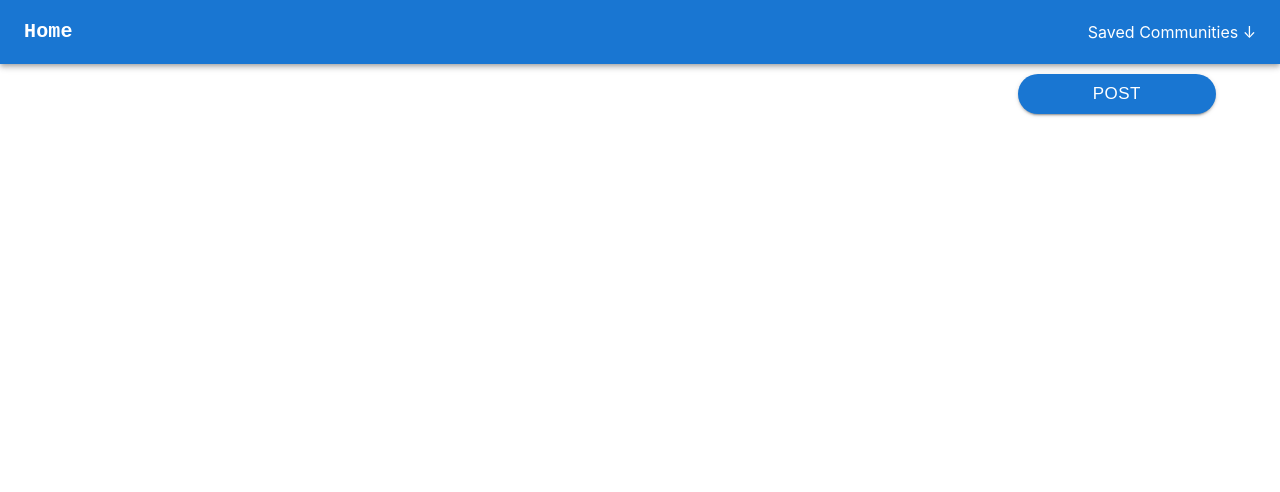
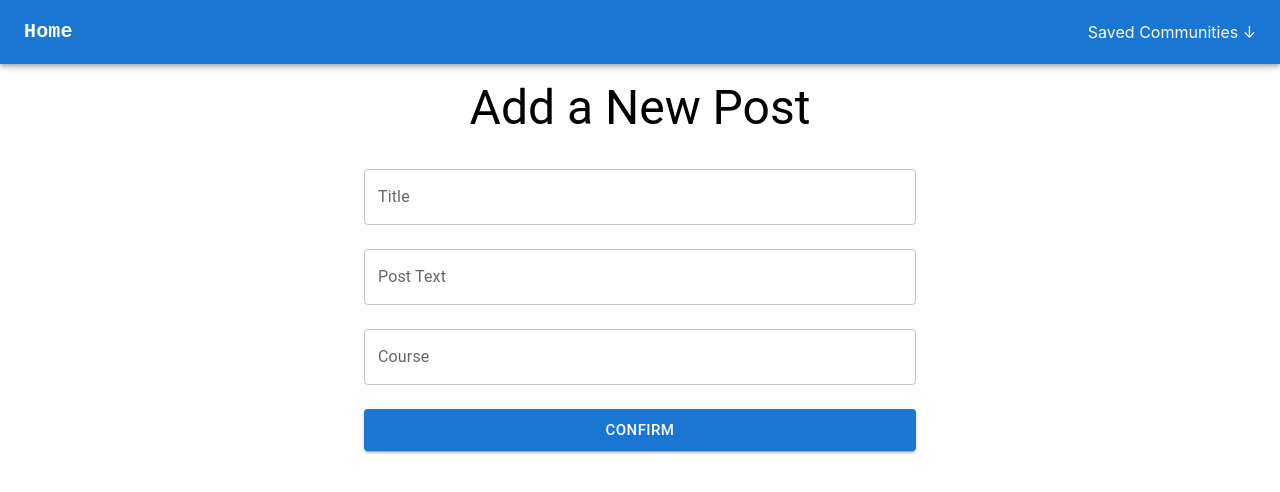
Before and after one commit to cornellh4i/newbie-hackathon, a React (Create React App) app in the folder frontend/: page /createpost in a window 1280 px wide. Shown: the top 492 px of the page. Built offline with nearby package versions, Linux system fonts and the light colour scheme.

Commit message:
added a frontend for create post page

```diff
--- a/frontend/package.json
+++ b/frontend/package.json
@@ -16,6 +16,7 @@
     "@types/react-dom": "^18.0.0",
     "react": "^18.2.0",
     "react-dom": "^18.2.0",
+    "react-router-dom": "^6.16.0",
     "react-scripts": "5.0.1",
     "typescript": "^4.9.5",
     "web-vitals": "^3.1.1"
--- a/frontend/src/App.tsx
+++ b/frontend/src/App.tsx
@@ -3,13 +3,19 @@ import logo from './logo.svg';
 import './App.css';
 import Navbar from './components/Navbar';
 import PostButton from './components/PostButton';
+import { BrowserRouter, Routes, Route, Link } from "react-router-dom";
+import CreatePostPage from './pages/CreatePostPage';
+import HomePage from './pages/HomePage';
 
 function App() {
   return (
     <div className="App">
-      <Navbar />
-      <PostButton />
-
+      <BrowserRouter>
+        <Routes>
+          <Route index element={<HomePage />} />
+          <Route path='/createpost' element={<CreatePostPage />} />
+        </Routes>
+      </BrowserRouter>
     </div>
   );
 }
--- /dev/null
+++ b/frontend/src/pages/CreatePostPage.tsx
@@ -0,0 +1,74 @@
+import React, { useState } from 'react';
+import AppBar from '@mui/material/AppBar';
+import Box from '@mui/material/Box';
+import Container from '@mui/material/Container';
+import Toolbar from '@mui/material/Toolbar';
+import Typography from '@mui/material/Typography';
+import TextField from '@mui/material/TextField';
+import TextareaAutosize from '@mui/material/TextareaAutosize';
+import Button from '@mui/material/Button';
+import Navbar from '../components/Navbar';
+import { Link, useNavigate } from 'react-router-dom';
+
+export default function CreatePostPage() {
+  const [title, setTitle] = useState('');
+  const [postText, setPostText] = useState('');
+  const [course, setCourse] = useState('');
+
+  const navigate = useNavigate();
+
+  const handleSubmit = () => {
+    if (!title || !postText || !course) {
+      window.alert('Please fill in all fields');
+      return;
+    }
+    // Add your createPost function here if needed
+    // createPost(title, postText, comments, upvotes, course);
+    navigate('/');
+  };
+
+  return (
+    <div>
+      <Navbar />
+      <Container maxWidth="sm">
+        <Typography variant="h3" gutterBottom style={{ marginTop: '16px' }}>
+          Add a New Post
+        </Typography>
+        <TextField
+          label="Title"
+          variant="outlined"
+          fullWidth
+          value={title}
+          onChange={(e) => setTitle(e.target.value)}
+          margin="normal"
+        />
+        <TextField
+          label="Post Text"
+          variant="outlined"
+          fullWidth
+          value={postText}
+          onChange={(e) => setPostText(e.target.value)}
+          margin="normal"
+        />
+        <TextField
+          label="Course"
+          variant="outlined"
+          fullWidth
+          value={course}
+          onChange={(e) => setCourse(e.target.value)}
+          margin="normal"
+        />
+        <Button
+          variant="contained"
+          color="primary"
+          fullWidth
+          size="large"
+          onClick={handleSubmit}
+          style={{ marginTop: '16px' }}
+        >
+          Confirm
+        </Button>
+      </Container>
+    </div>
+  );
+}
--- /dev/null
+++ b/frontend/src/pages/HomePage.tsx
@@ -0,0 +1,14 @@
+import React from 'react';
+import logo from './logo.svg';
+import Navbar from '../components/Navbar';
+import PostButton from '../components/PostButton';
+import { BrowserRouter, Routes, Route, Link } from "react-router-dom";
+
+export default function HomePage() {
+  return (
+    <div>
+      <Navbar />
+      <PostButton />
+    </div>
+  );
+}
```
Also changed, not shown: 1 other file (tests, documents, lock files or other folders).
